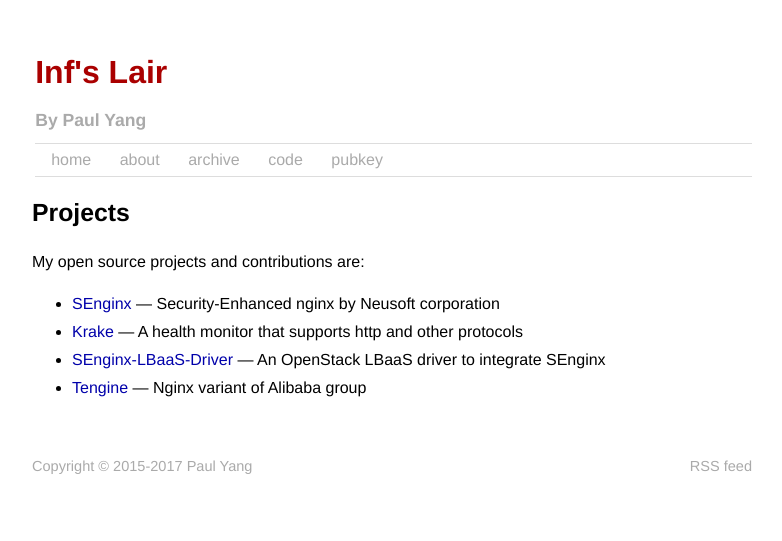
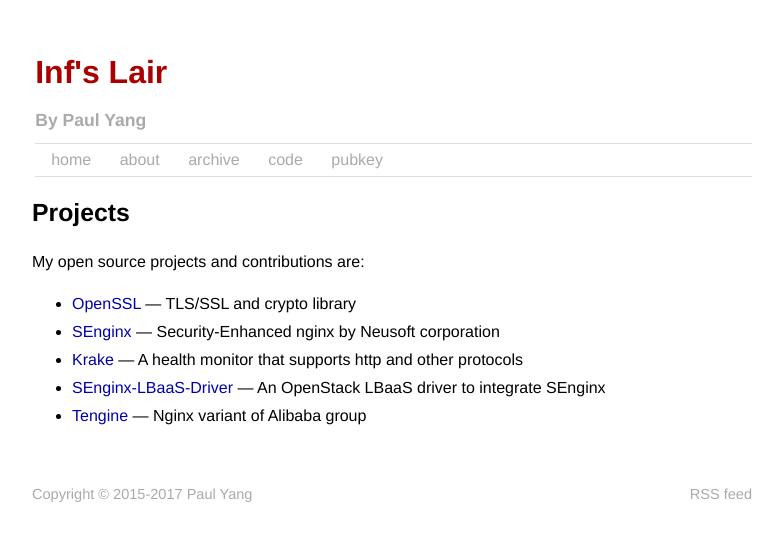
Before and after one commit to InfoHunter/infohunter.github.io, a Jekyll site: the page built from code.markdown, in a window 1280 px wide. Shown: the top 541 px of the page, without its empty margins (248-1030 px from the left). Built offline with Jekyll 4.4.1, drawn with Linux system fonts in a browser that asks for light colours.

Commit message:
Update code page
Signed-off-by: Paul Yang <paulyang.inf@gmail.com>

```diff
--- a/code.markdown
+++ b/code.markdown
@@ -7,11 +7,13 @@ title: code
 
 My open source projects and contributions are:
 
+* [OpenSSL][openssl] &mdash; TLS/SSL and crypto library
 * [SEnginx][senginx] &mdash; Security-Enhanced nginx by Neusoft corporation
 * [Krake][krake] &mdash; A health monitor that supports http and other protocols
 * [SEnginx-LBaaS-Driver][lbaas] &mdash; An OpenStack LBaaS driver to integrate SEnginx
 * [Tengine][tengine] &mdash; Nginx variant of Alibaba group
 
+[openssl]: https://github.com/openssl/openssl
 [senginx]: https://github.com/NeusoftSecurity/SEnginx
 [krake]: https://github.com/NeusoftSecurity/Krake
 [lbaas]: https://github.com/NeusoftSecurity/SEnginx-LBaaS-Driver
```
